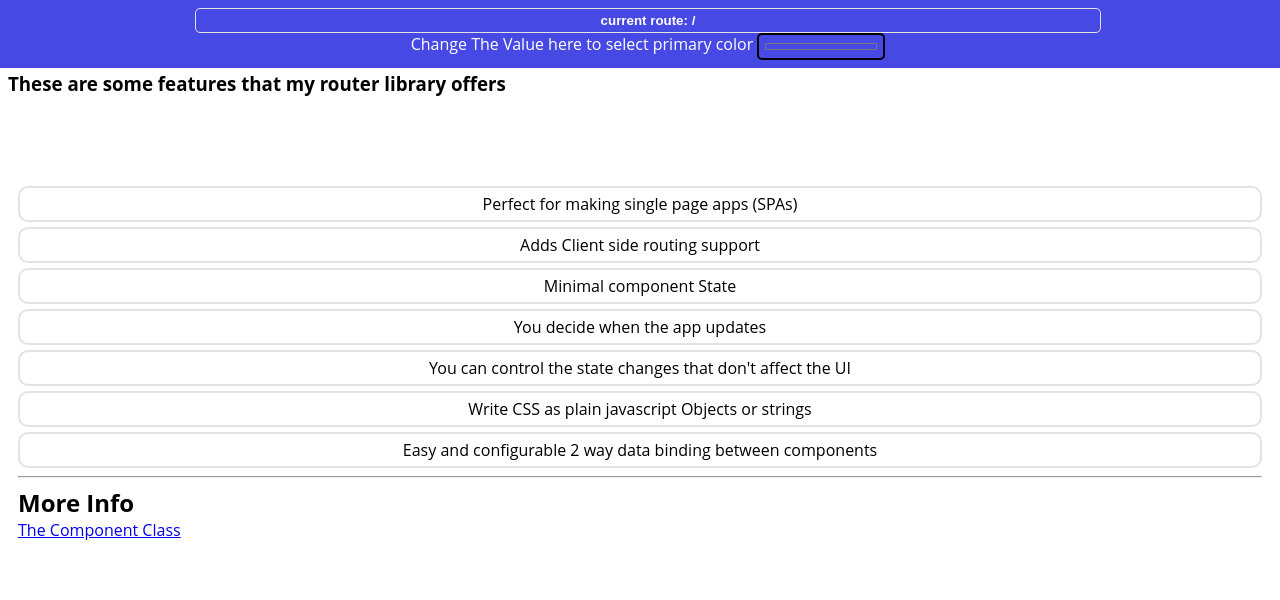
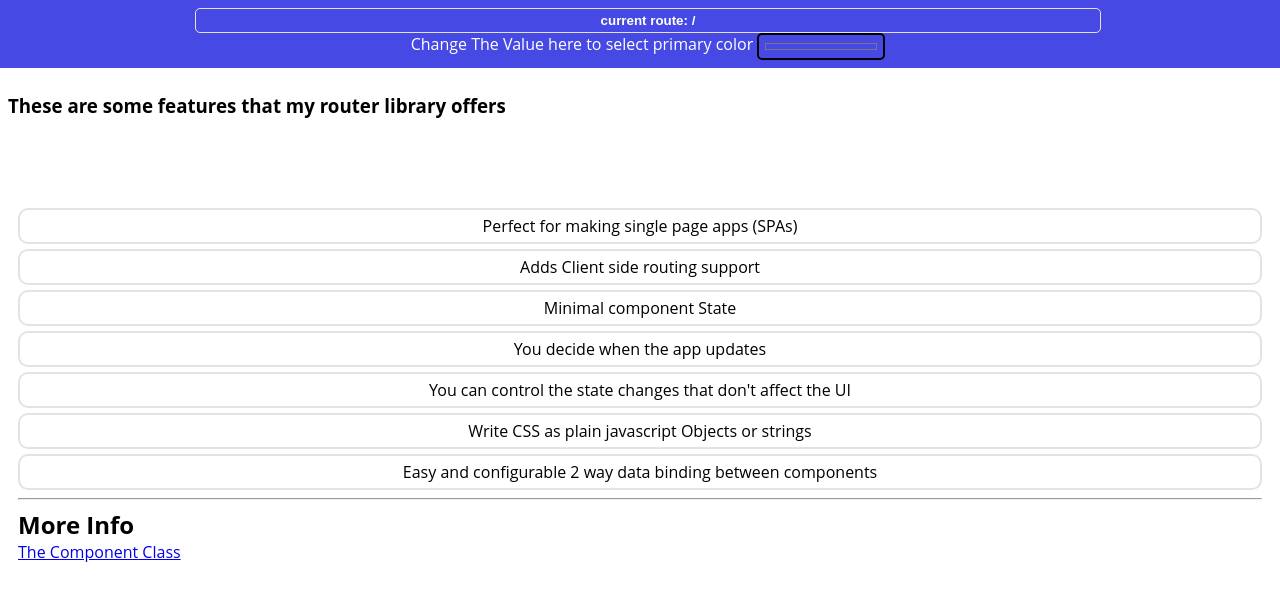
Before and after one commit to RohanLodhi/routerjs, a plain HTML site: page index.html in a window 1280 px wide. Drawn offline with Linux system fonts and the light colour scheme; a web font is replaced by a local one.

Commit message:
Update index.html

```diff
--- a/index.html
+++ b/index.html
@@ -98,7 +98,7 @@
           value="#4749e4"
         />
       </div>
-    </header> <br> <br>
+    </header> <br> <br> <br>
     <h3> These are some features that my router library offers </h3>
     <div id="app-root"></div>
     <script type="module" src="./static/app.js"></script>
```
